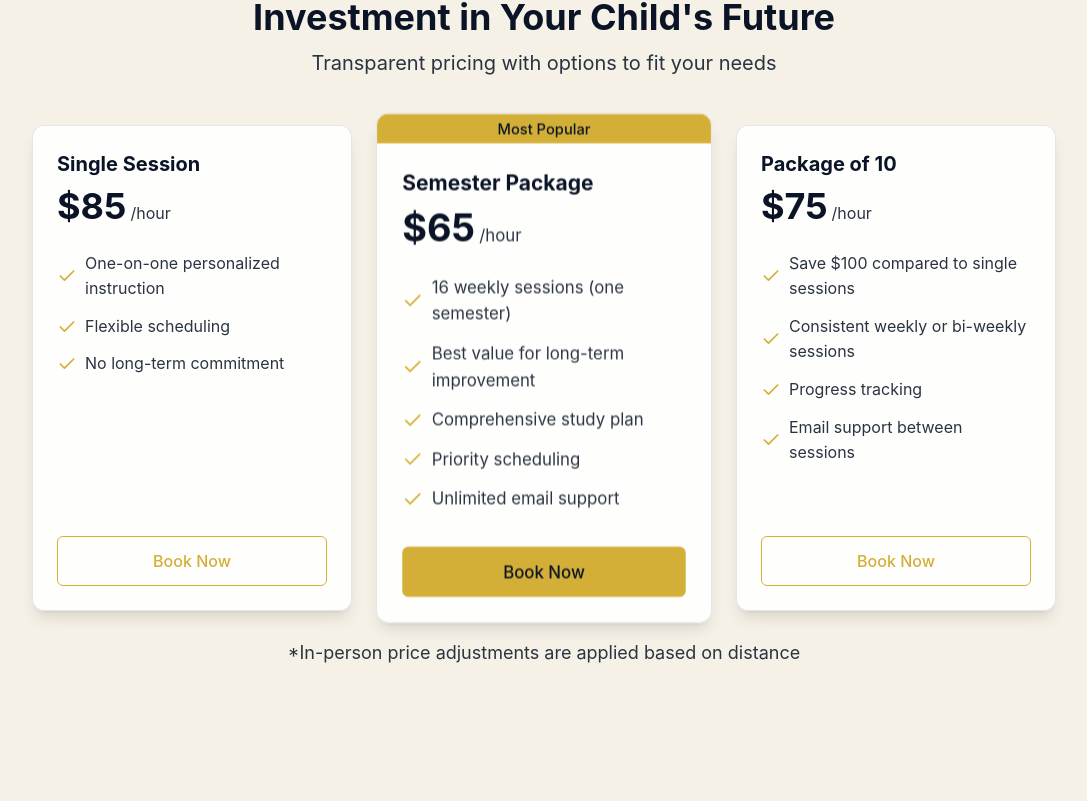
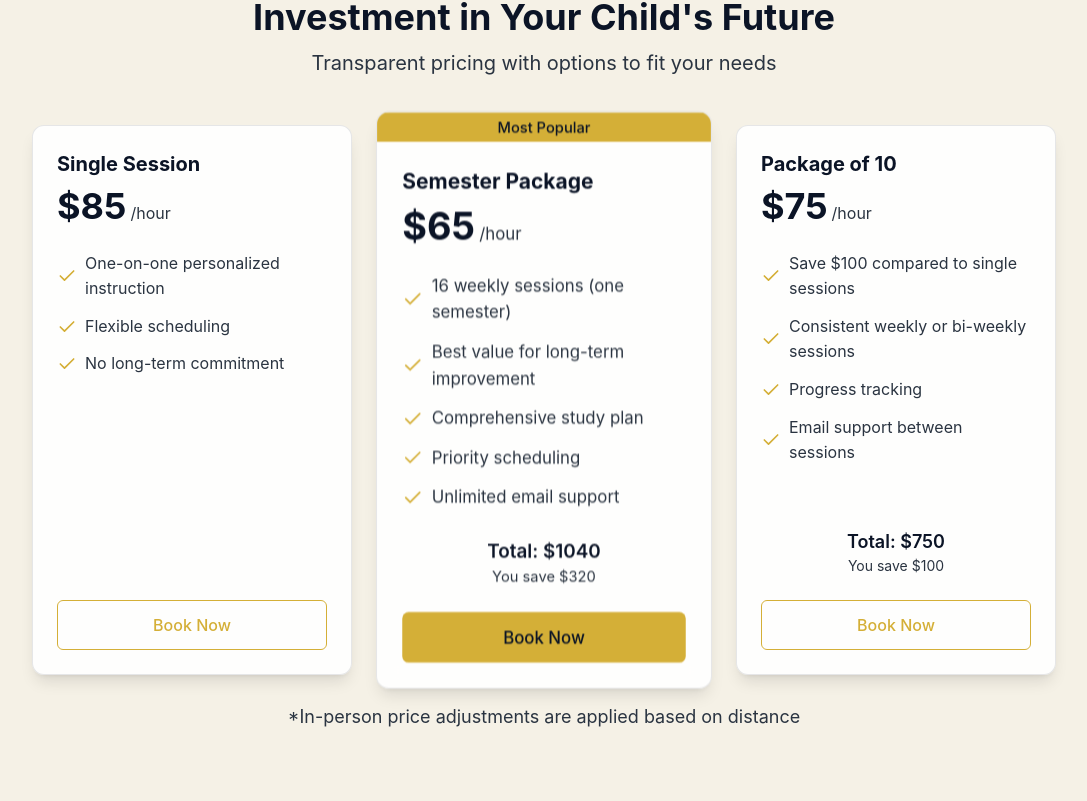
Before and after one commit to kian-m/template-web-ui, a Next.js app: page / in a window 1280 px wide. Shown: the part 4959-5760 px from the top of the page, without its empty margins (96-1183 px from the left). Built offline with nearby package versions, Linux system fonts and the light colour scheme.

Commit message:
feat: display total package pricing

```diff
--- a/src/components/ui/PricingCard.tsx
+++ b/src/components/ui/PricingCard.tsx
@@ -25,7 +25,7 @@ const PricingCard = ({ plan }: PricingCardProps) => {
                     <span className="text-academic-medium-blue dark:text-academic-off-white ml-1">{plan.unit}</span>
                 </div>
 
-                <ul className="space-y-3 mb-8 flex-grow">
+                <ul className="space-y-3 mb-6 flex-grow">
                     {plan.features.map((feature, index) => (
                         <li key={index} className="flex items-center">
                             <Check className="w-5 h-5 text-academic-gold mr-2 flex-shrink-0" />
@@ -33,6 +33,19 @@ const PricingCard = ({ plan }: PricingCardProps) => {
                         </li>
                     ))}
                 </ul>
+
+                {plan.sessions && plan.sessions > 1 && (
+                    <div className="mb-6 text-center">
+                        <p className="text-lg font-semibold text-foreground dark:text-white">
+                            Total: ${plan.price * plan.sessions}
+                        </p>
+                        {plan.savings && (
+                            <p className="text-academic-medium-blue dark:text-academic-off-white text-sm">
+                                You save ${plan.savings}
+                            </p>
+                        )}
+                    </div>
+                )}
 
                 <Button
                     variant={plan.popular ? 'primary' : 'outline'}
--- a/src/data/siteContent.ts
+++ b/src/data/siteContent.ts
@@ -198,6 +198,7 @@ export const siteContent: SiteContent = {
                 name: "Single Session",
                 price: 85,
                 unit: "/hour",
+                sessions: 1,
                 features: [
                     "One-on-one personalized instruction",
                     "Flexible scheduling",
@@ -211,6 +212,8 @@ export const siteContent: SiteContent = {
                 price: 65,
                 unit: "/hour",
                 popular: true,
+                sessions: 16,
+                savings: 320,
                 features: [
                     "16 weekly sessions (one semester)",
                     "Best value for long-term improvement",
@@ -226,6 +229,8 @@ export const siteContent: SiteContent = {
                 price: 75,
                 unit: "/hour",
                 popular: false,
+                sessions: 10,
+                savings: 100,
                 features: [
                     "Save $100 compared to single sessions",
                     "Consistent weekly or bi-weekly sessions",
--- a/src/types/index.ts
+++ b/src/types/index.ts
@@ -28,6 +28,8 @@ export interface PricingPlan {
     popular?: boolean;
     features: string[];
     cta: string;
+    sessions?: number;
+    savings?: number;
 }
 
 export interface FAQ {
```
